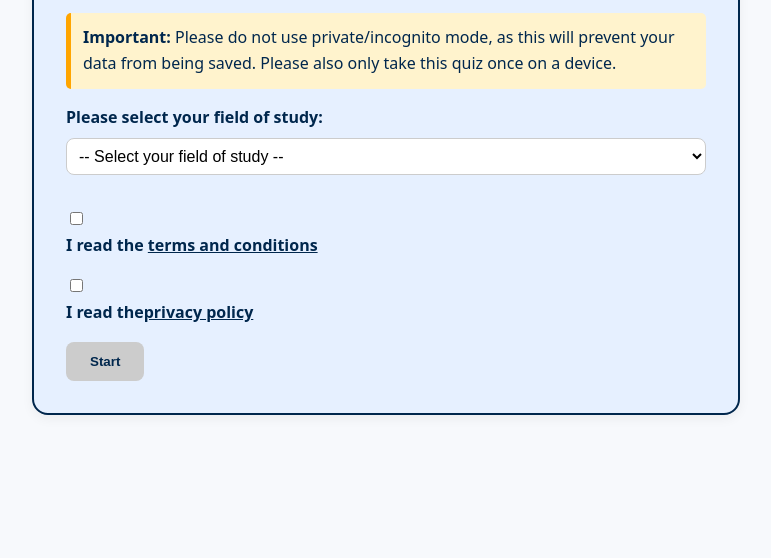
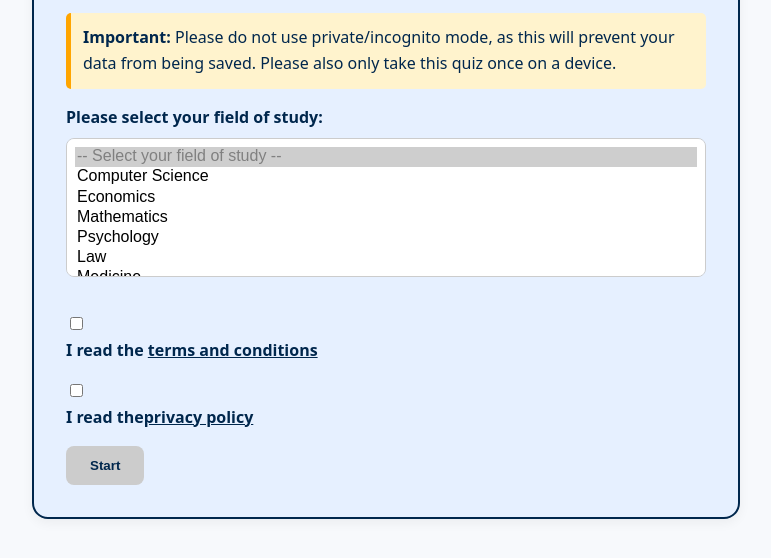
Before and after one commit to Studiquiz/2025, a plain HTML site: page index.html in a window 1280 px wide. Shown: the part 250-808 px from the top of the page, without its empty margins (254-1025 px from the left). Drawn offline with Linux system fonts and the light colour scheme.

Commit message:
Update index.html
select scrollable

```diff
--- a/index.html
+++ b/index.html
@@ -24,7 +24,7 @@
 
     <form id="quizForm">
       <label for="kuerzel">Please select your field of study:</label>
-      <select id="kuerzel" name="kuerzel" required>
+      <select id="kuerzel" name="kuerzel" required size="6">
         <option value="" disabled selected>-- Select your field of study --</option>
         <option value="Computer Science">Computer Science</option>
         <option value="Economics">Economics</option>
```
